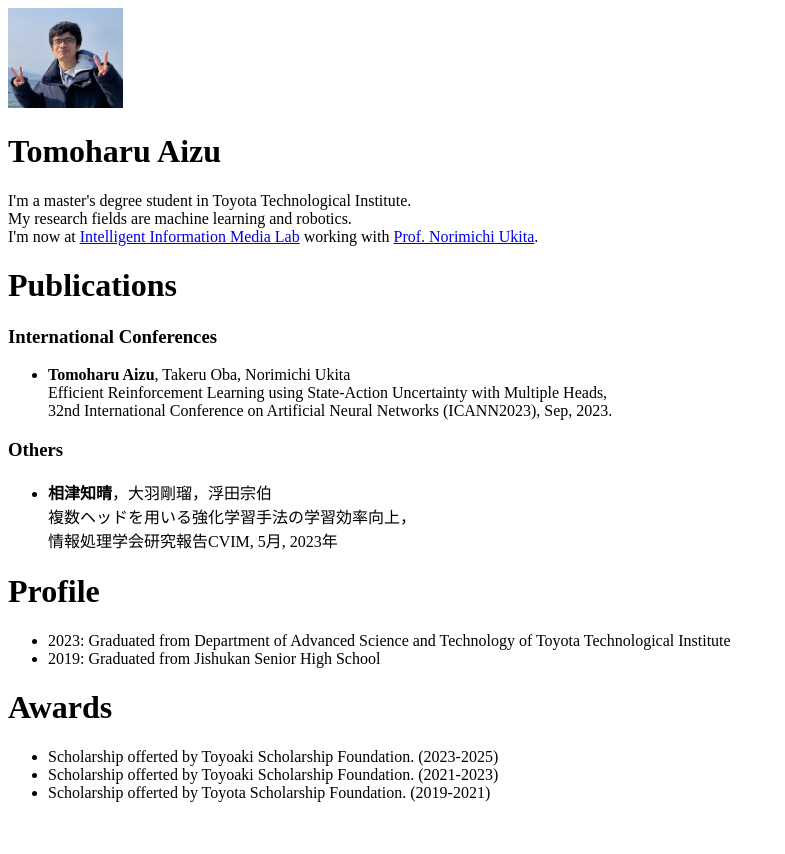
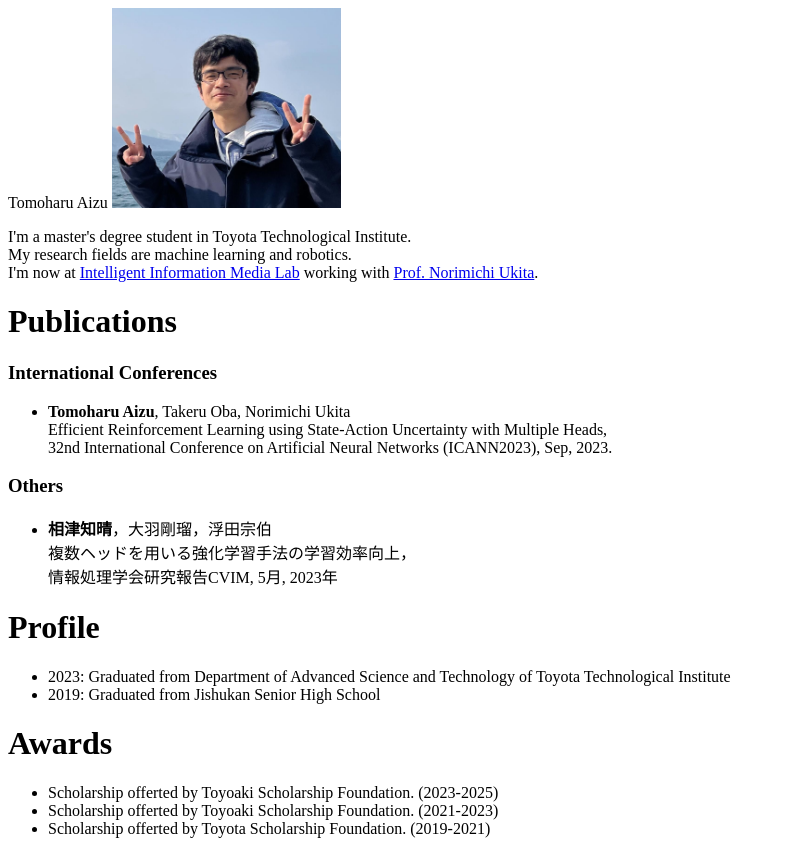
Before and after one commit to tomo120717/tomo0717.github.io, a plain HTML site: page index.html in a window 1280 px wide. Shown: the whole page, without its empty margins (0-785 px from the left). Before the commit the page ends 818 px from the top, so only its background shows below. Drawn offline with Linux system fonts and the light colour scheme.

Commit message:
Update index.html

```diff
--- a/index.html
+++ b/index.html
@@ -1,15 +1,17 @@
 <!DOCTYPE html>
 <html>
-<body>
+<header>Tomoharu Aizu
 
-    <img src="aizu.jpg" alt="face", height="100px">
-    <h1>Tomoharu Aizu</h1>
+
+    <img src="aizu.jpg" alt="face", height="200px">
     <p>
         I'm a master's degree student in Toyota Technological Institute. <br>
         My research fields are machine learning and robotics. <br>
         I'm now at <a href="https://www.toyota-ti.ac.jp/Lab/Denshi/iim/">Intelligent Information Media Lab</a> working with <a href="https://www.toyota-ti.ac.jp/Lab/Denshi/iim/ukita/index.html">Prof. Norimichi Ukita</a>.
     </p>
-    <h1>Publications</h1>
+</header>
+<body>
+<h1>Publications</h1>
     <h3>International Conferences</h3>
         <ul>
             <li> <strong>Tomoharu Aizu</strong>, Takeru Oba, Norimichi Ukita <br>
```
